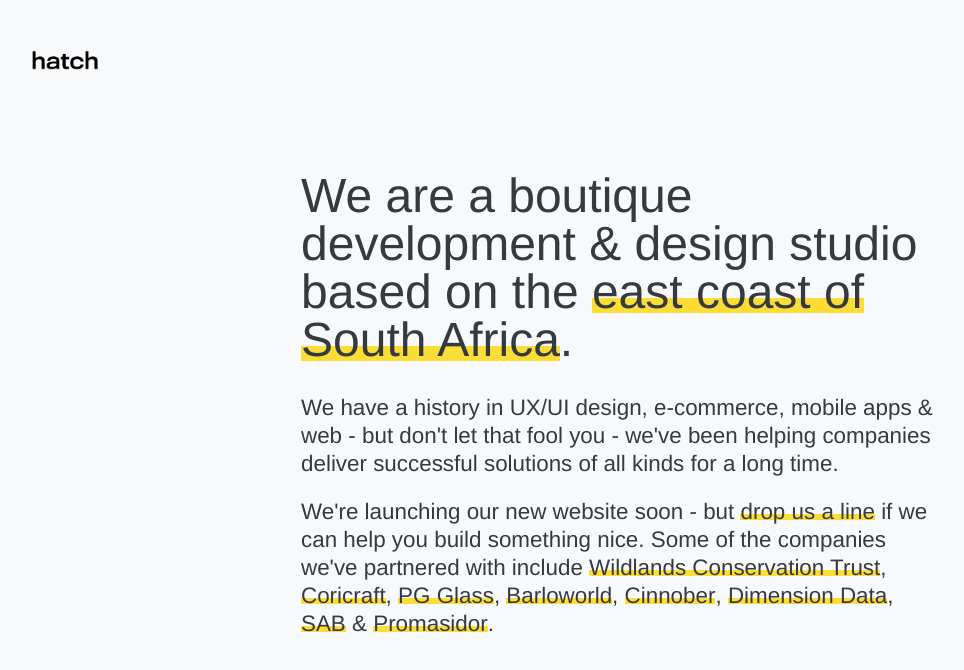
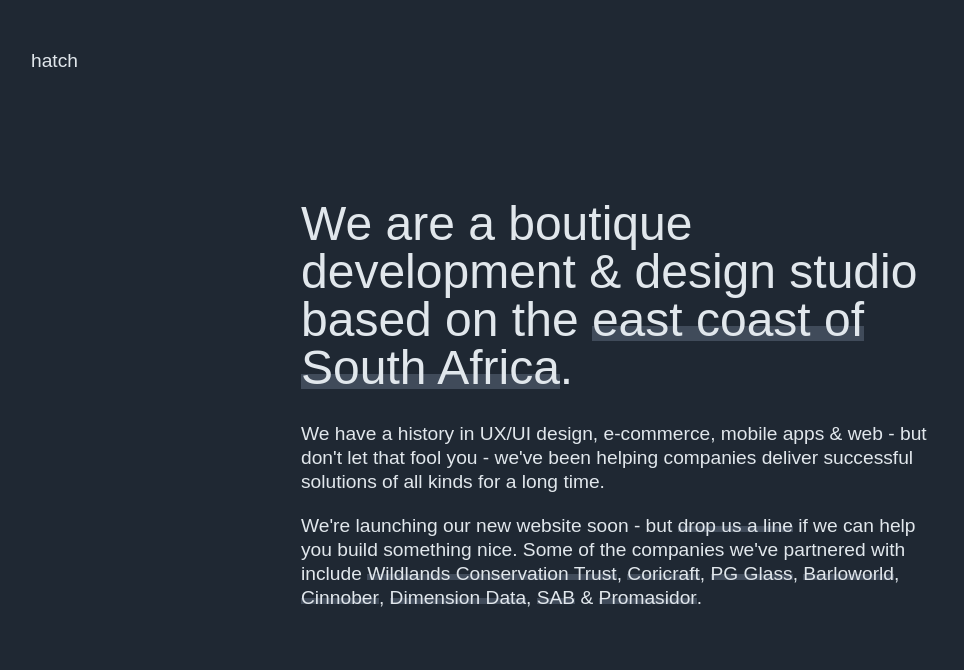
Before and after one commit to joduplessis/Hatch, a plain HTML site: page index.html in a window 1280 px wide. Shown: the whole page, without its empty margins (19-983 px from the left). Drawn offline with Linux system fonts and the light colour scheme; a web font is replaced by a local one.

Commit message:
Content updates

```diff
--- a/index.html
+++ b/index.html
@@ -4,11 +4,10 @@
 				<meta charset="UTF-8">
 				<meta name="viewport" content="width=device-width, initial-scale=1.0">
 				<meta http-equiv="X-UA-Compatible" content="IE=edge, IE=11, IE=10">
-			  	<meta name='robots' content='noindex,follow' />
-			  	<meta name="description" content="We are a forward thinking digital studio based on the east coast of South Africa."/>
-
+		  	<meta name='robots' content='noindex,follow' />
+		  	<meta name="description" content="We are a forward thinking digital studio based on the east coast of South Africa."/>
 				<title>Hatch</title>
-
+				<link rel="stylesheet" href="https://use.typekit.net/len0mcr.css">
 				<link rel="stylesheet" type="text/css" href="styles.css" />
 				<link rel="icon" type="image/png" href="http://hatch.studio/favicon.png">
 		</head>
@@ -16,7 +15,7 @@
 		<body>
 				<div class="page">
 						<div class="container">
-								<div class="logo"><img src="logo.png" height="20" /></div>
+								<div class="logo">hatch</div>
 
 								<h1>
 									We are a boutique development & design studio based on the <a href="https://goo.gl/maps/MEpHncJ3h1E2" target="_blank" class="highlight">east coast of South Africa</a>.</h1>
--- a/styles.css
+++ b/styles.css
@@ -3,7 +3,7 @@
 }
 
 body {
-	background-color: #F8F9FA;
+	background-color: #1F2833;
 	padding: 0px;
 	margin: 0px;
 }
@@ -36,41 +36,54 @@ body {
 	padding: 0px;
 	top: 50px;
 	left: 50px;
+	font-family: titling-gothic-fb, sans-serif;
+	font-weight: 400;
+	font-style: normal;
+	color: #E1E7EC;
+	font-size: 1.2em;
 }
 
 h1 {
-	color: #343A40;
+	color: #E1E7EC;
 	font-size: 3em;
-	font-weight: 400;
 	line-height: 1em;
 	margin-top: 30px;
 	margin-bottom: 30px;
+	font-family: titling-gothic-fb, sans-serif;
+	font-weight: 300;
+	font-style: normal;
 }
 
 h1 .highlight {
 	text-decoration: none;
-	color: #343A40;
-	box-shadow: inset 0px -5px 0 #F8F9FA, inset 0 -20px 0 #FCDD35;
+	color: #E1E7EC;
+	box-shadow: inset 0px -5px 0 #1F2833, inset 0 -20px 0 #404B5A;
+	font-family: titling-gothic-fb, sans-serif;
+	font-weight: 300;
+	font-style: normal;
 }
 
 p {
-	color: #343A40;
+	color: #E1E7EC;
 	line-height: 1.25em;
 	font-weight: 300;
-	font-size: 1.4em;
+	font-size: 1.2em;
 	margin-top: 0px;
 	margin-bottom: 20px;
+	font-family: sans-serif;
 }
 
 p strong {
 	font-weight: 500;
+	font-family: sans-serif;
 }
 
 p .highlight {
 	text-decoration: none;
-	color: #343A40;
+	color: #E1E7EC;
 	font-weight: 500;
-	box-shadow: inset 0 -4px 0 #F8F9FA, inset 0 -10px 0 #FCDD35;
+	font-family: sans-serif;
+	box-shadow: inset 0 -4px 0 #1F2833, inset 0 -10px 0 #404B5A;
 }
 
 @media only screen
```
